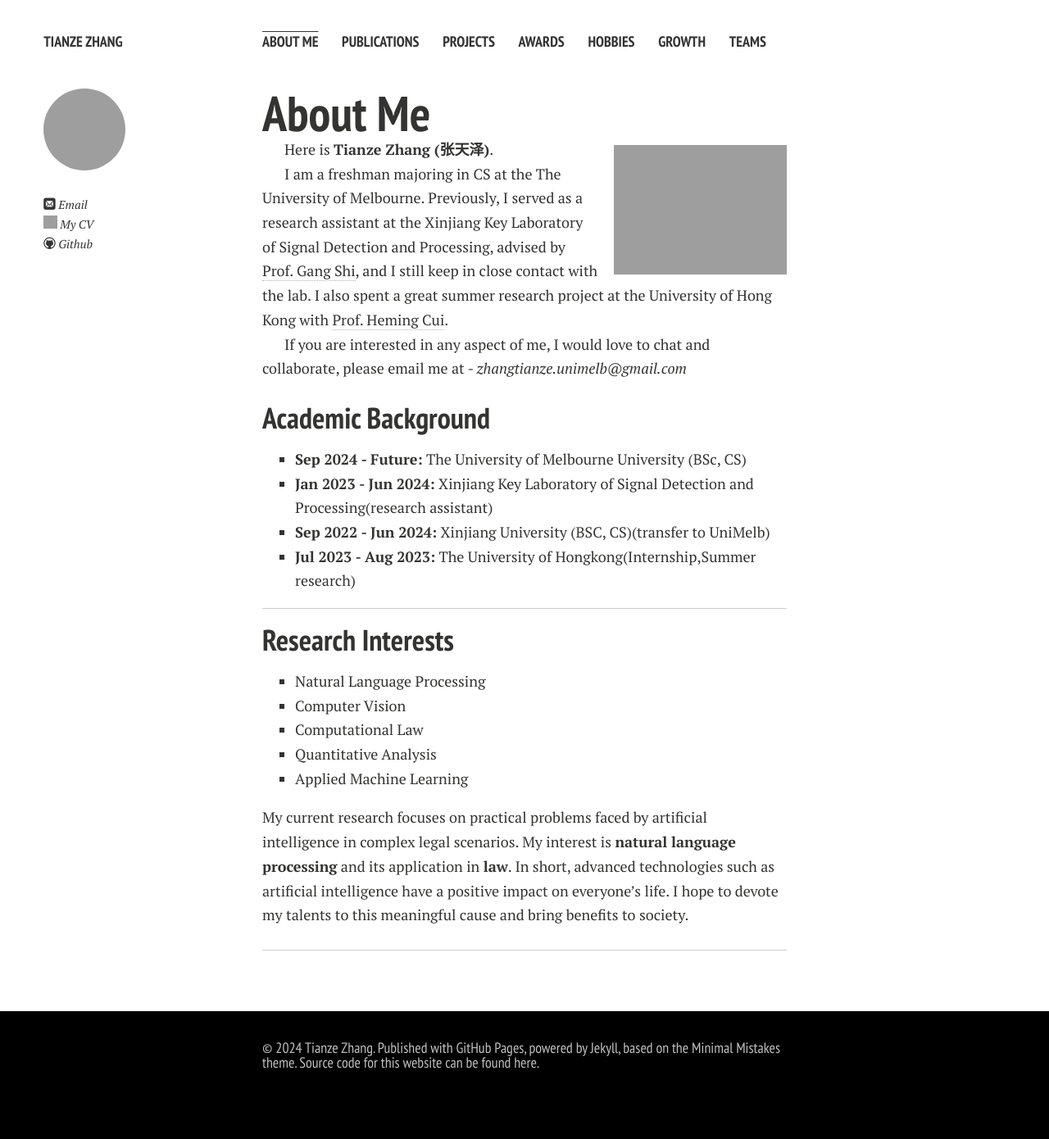
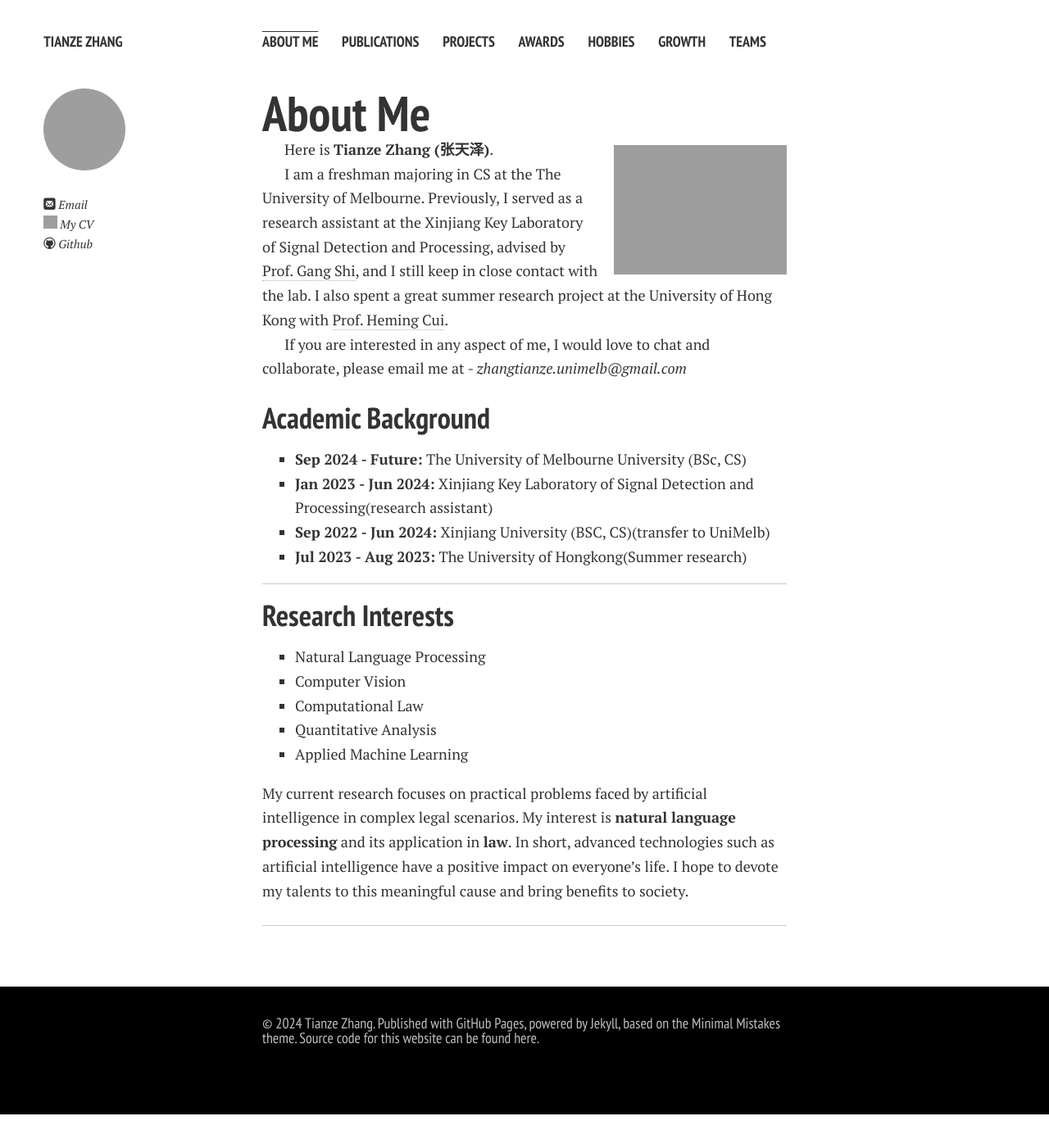
Before and after one commit to Tianze-Unimelb/Tianze.github.io, a Jekyll site: the page built from index.md, in a window 1280 px wide. Shown: the whole page at 82% size. Built offline with Jekyll 4.4.1, drawn with Linux system fonts in a browser that asks for light colours; nearby versions of some CDN libraries; comment, search, counter and statistics services are not loaded; a style sheet for code colours, icons or effects is not loaded; our own code applies the rules of GitHub Pages for plain Markdown files; after the commit the page ends 1360 px from its top, so only the background shows below that; grey boxes are pictures that could not be loaded.

Commit message:
Update index.md

```diff
--- a/index.md
+++ b/index.md
@@ -17,7 +17,7 @@ If you are interested in any aspect of me, I would love to chat and collaborate,
 - **Sep 2024 - Future:** The University of Melbourne University (BSc, CS)
 - **Jan 2023 - Jun 2024:** Xinjiang Key Laboratory of Signal Detection and Processing(research assistant)
 - **Sep 2022 - Jun 2024:** Xinjiang University (BSC, CS)(transfer to UniMelb)
-- **Jul 2023 - Aug 2023:** The University of Hongkong(Internship,Summer research)
+- **Jul 2023 - Aug 2023:** The University of Hongkong(Summer research)
 
 ---
 
```
